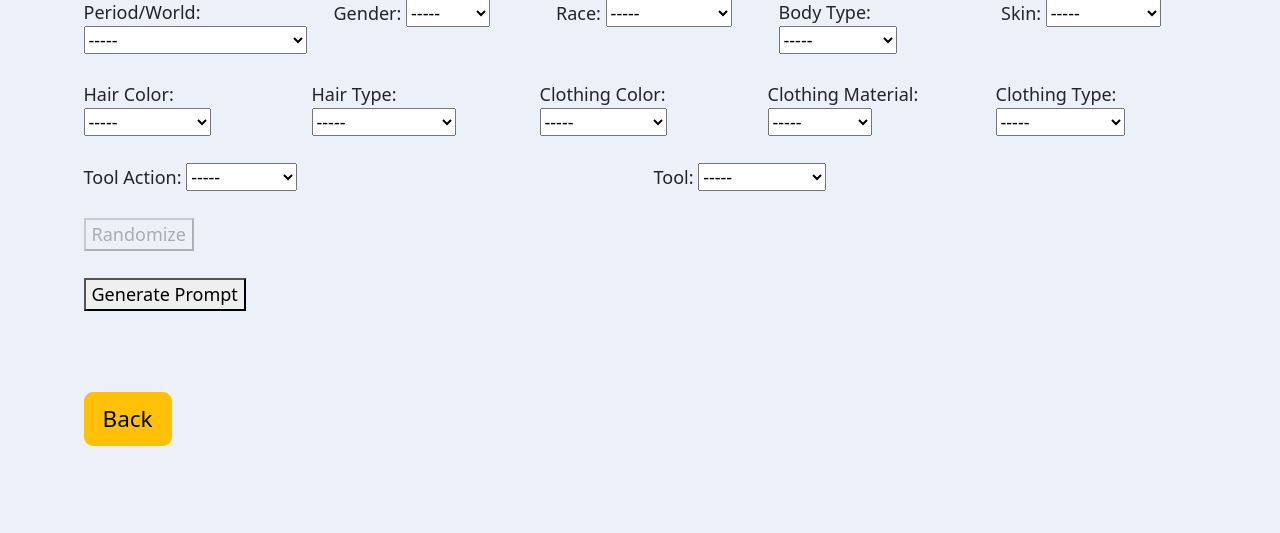
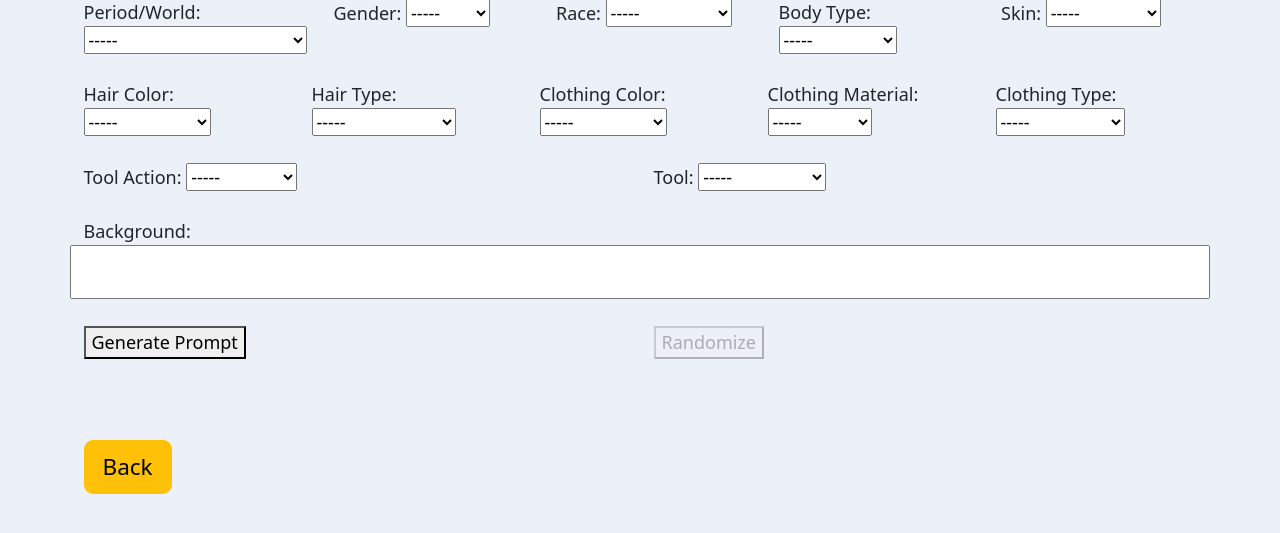
Before and after one commit to ywerling/tengrai_prompt_generator_flask, a Flask app: page /character in a window 1280 px wide. Shown: the part 200-733 px from the top of the page. Run offline with Flask 3, Linux system fonts and the light colour scheme; some libraries are stand-ins or nearby versions.

Commit message:
Add a field to provide information about the scene background

```diff
--- a/main.py
+++ b/main.py
@@ -203,6 +203,7 @@ def character():
     clothing_type = person_parameters.NONE_STRING
     tool = person_parameters.NONE_STRING
     tool_action = person_parameters.NONE_STRING
+    background = ""
 
     if request.method == "POST":
         generated_prompt = ""
@@ -219,6 +220,7 @@ def character():
         clothing_type = request.form.get("clothing_type")
         tool = request.form.get("tool")
         tool_action = request.form.get("tool_action")
+        background = request.form.get("background")
 
         # generated_prompt = (scene + " scene, "
         #                     + gender + " "
@@ -246,11 +248,11 @@ def character():
 
         if body_type != prompt_parameters.NONE_STRING:
             generated_prompt += body_type
-            generated_prompt += " "
+            generated_prompt += " , "
 
         if skin != prompt_parameters.NONE_STRING:
             generated_prompt += skin
-            generated_prompt += " skin "
+            generated_prompt += " skin, "
 
         if hair_color != prompt_parameters.NONE_STRING:
             generated_prompt += hair_color
@@ -259,7 +261,6 @@ def character():
         if hair_type != prompt_parameters.NONE_STRING:
             generated_prompt += hair_type
             generated_prompt += " hair, "
-
 
         if clothing_color != prompt_parameters.NONE_STRING:
             generated_prompt += clothing_color
@@ -282,7 +283,12 @@ def character():
             generated_prompt += tool
             generated_prompt += ", "
 
+        if background != prompt_parameters.NONE_STRING:
+            generated_prompt += " the background consists of "
+            generated_prompt += background
+            generated_prompt += " "
 
+# add some generic elements to the prompt often used in portrait images to increase the probability of a quality image
         generated_prompt += person_parameters.COMMON_PROMPT_ENDING
 
         return render_template('character.html',
@@ -310,7 +316,8 @@ def character():
                                clothing_material=clothing_material,
                                clothing_type=clothing_type,
                                tool_action=tool_action,
-                               tool=tool)
+                               tool=tool,
+                               background=background)
 
 
     return render_template('character.html',
@@ -338,7 +345,8 @@ def character():
                                clothing_material=clothing_material,
                                clothing_type=clothing_type,
                                tool_action=tool_action,
-                               tool=tool)
+                               tool=tool,
+                               background=background,)
 
 
 #go to the landscape prompt creator
--- a/templates/character.html
+++ b/templates/character.html
@@ -118,11 +118,26 @@
            </div>
         </div>
 
+        <div class="row">
+            <label for="background">Background:</label>
+            <input type="text" id="background" name="background" value="{{ background }}">
+            <br><br>
+       </div>
+
+
         </div>
 
+        <br>
+
          <div class="container">
-            <button type="button" onclick="randomizeParameters()" disabled="disabled">Randomize</button><br><br>
-            <button type="submit">Generate Prompt</button><br><br>
+            <div class="row">
+                <div class="col">
+                    <button type="submit">Generate Prompt</button><br>
+                </div>
+                <div class="col">
+                    <button type="button" onclick="randomizeParameters()" disabled="disabled">Randomize</button><br><br>
+                </div>
+            </div>
         </div>
     </form>
 
```
